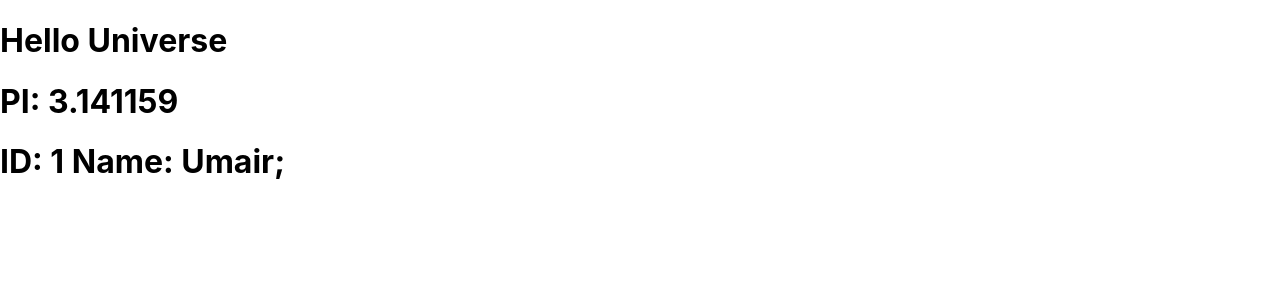
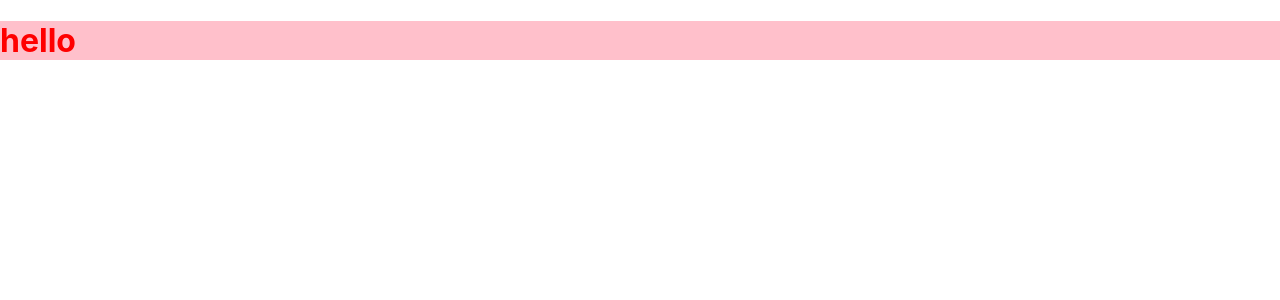
Before and after one commit to ErUmairWaseem/Second-React_App, a React (Create React App) app: page / in a window 1280 px wide. Shown: the top 300 px of the page. Built offline with nearby package versions, Linux system fonts and the light colour scheme.

Commit message:
inline style

```diff
--- a/src/App.js
+++ b/src/App.js
@@ -2,19 +2,17 @@ import logo from "./logo.svg";
 import "./App.css";
 
 function App() {
-  let str = `Hello Universe`;
-  let pi = 3.141159;
-  let user = {id:1, name: "Umair"};
+
+  let style = { color : "Red", background: "pink"};
 
   return(
     <>
-      <h1>{str}</h1>
-      <h1>PI: {pi}</h1>
-      <h1>
-        ID: {user.id}   Name: {user.name};
-      </h1>
+    <h1 style = {style}>
+      hello
+    </h1>
     </>
-  );
+  )
+
 }
 
 export default App;
```
